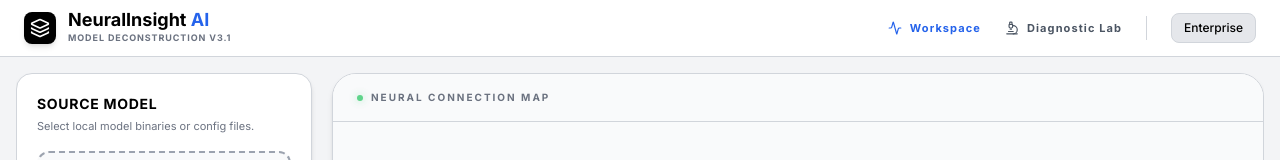
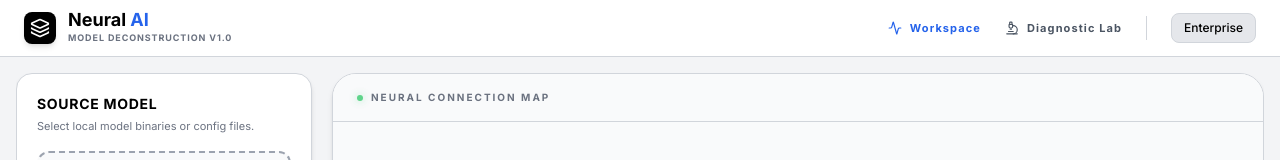
Before and after one commit to Neon01602/N-AI, a React (Vite) app: page / in a window 1280 px wide. Shown: the top 160 px of the page. Built offline with nearby package versions, Linux system fonts and the light colour scheme; no server answers.

Commit message:
Update App.tsx

```diff
--- a/App.tsx
+++ b/App.tsx
@@ -198,8 +198,8 @@ const App: React.FC = () => {
               <Layers className="w-5 h-5 text-white" />
             </div>
             <div onClick={() => setCurrentPage('workspace')} className="cursor-pointer">
-              <h1 className="text-lg font-bold text-black leading-none">NeuralInsight <span className="text-blue-600">AI</span></h1>
-              <p className="text-[9px] text-gray-500 font-bold uppercase tracking-widest mt-0.5">Model Deconstruction v3.1</p>
+              <h1 className="text-lg font-bold text-black leading-none">Neural <span className="text-blue-600">AI</span></h1>
+              <p className="text-[9px] text-gray-500 font-bold uppercase tracking-widest mt-0.5">Model Deconstruction v1.0</p>
             </div>
           </div>
 
```
